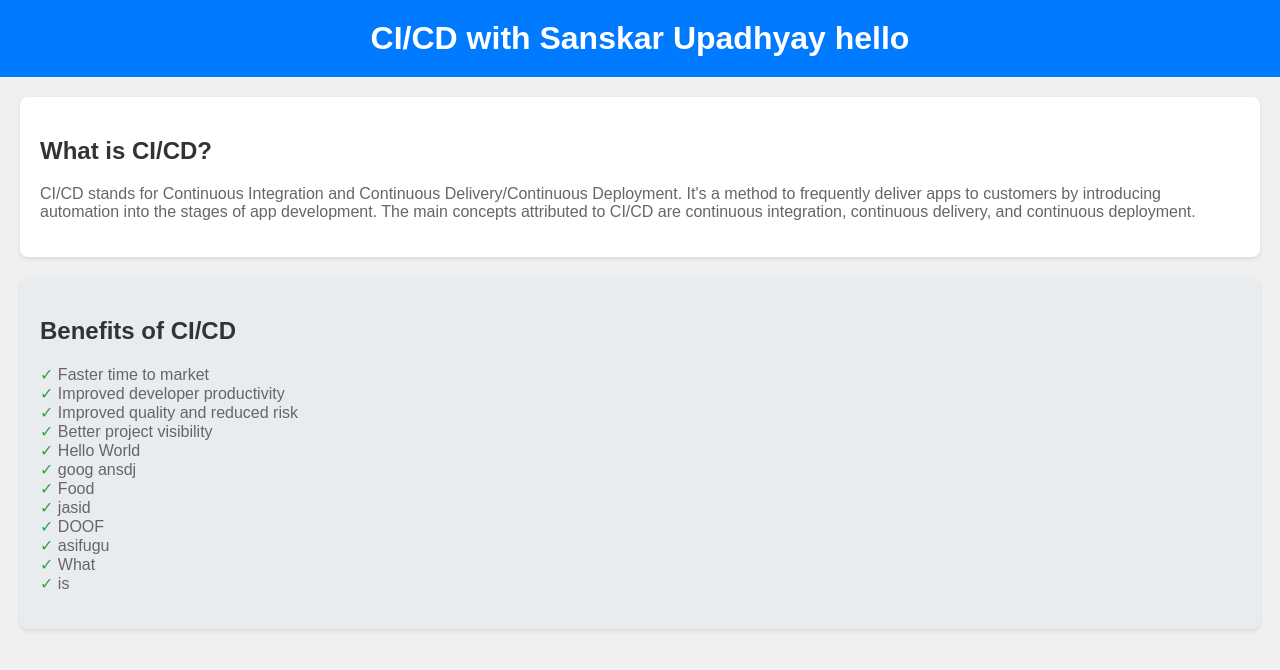
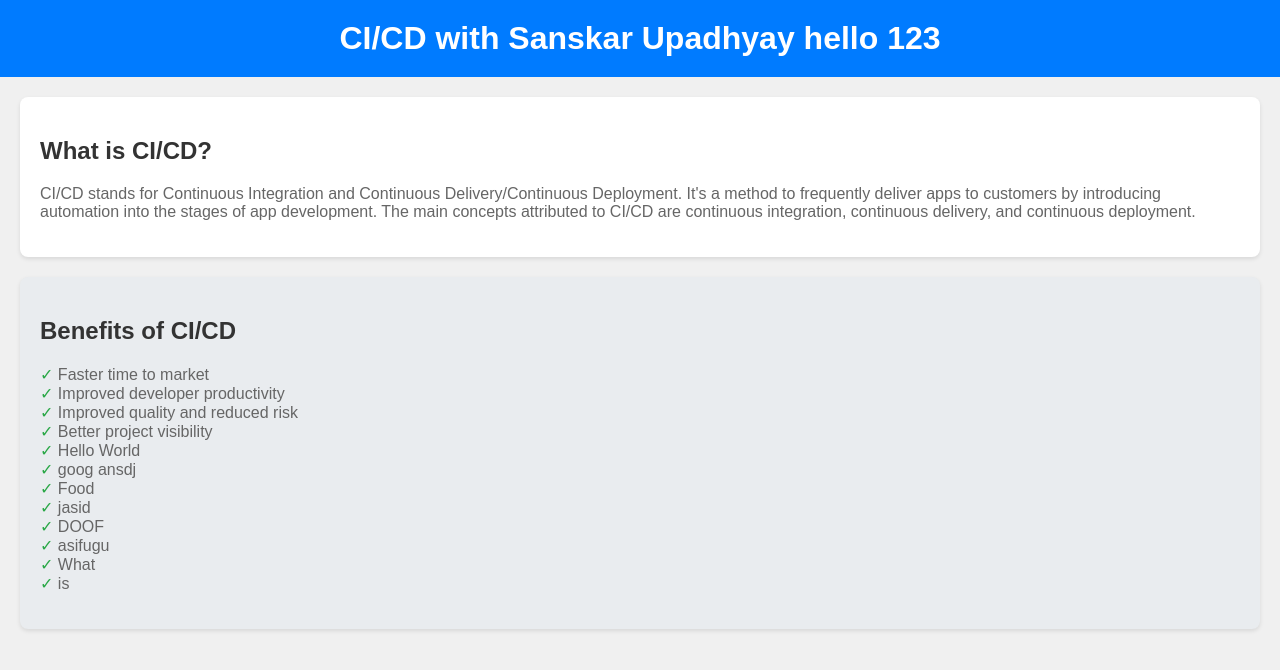
Before and after one commit to sanskarupa2003/CICD-pipeline-using-Jenkins, a plain HTML site: page index.html in a window 1280 px wide. Drawn offline with Linux system fonts and the light colour scheme.

Commit message:
Update index.html

```diff
--- a/index.html
+++ b/index.html
@@ -8,7 +8,7 @@
 </head>
 <body>
     <header>
-        <h1>CI/CD with Sanskar Upadhyay hello</h1>
+        <h1>CI/CD with Sanskar Upadhyay hello 123</h1>
     </header>
     <script>
     // Function to update the timestamp
```
